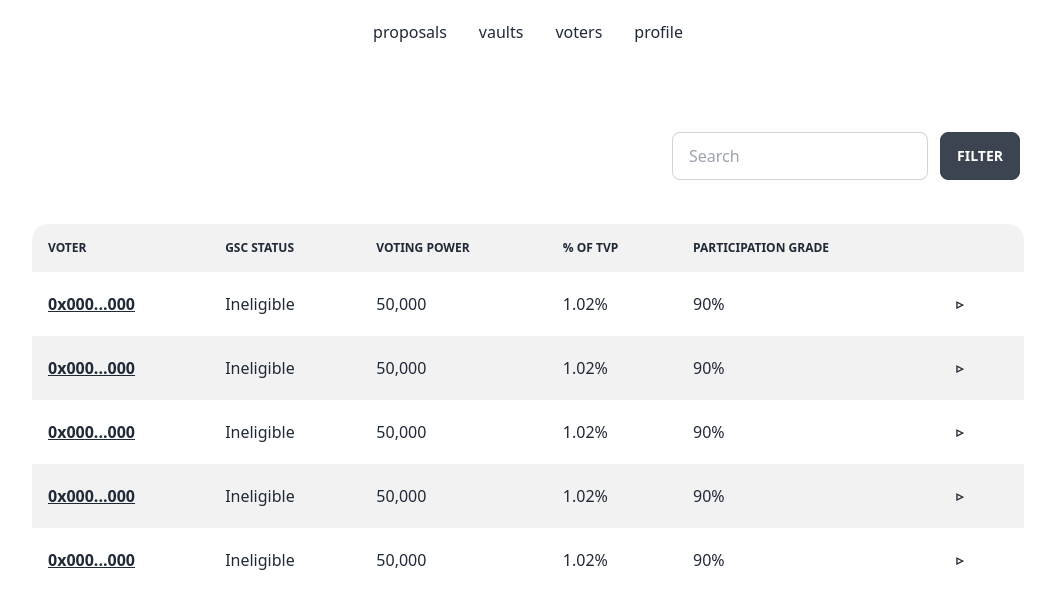
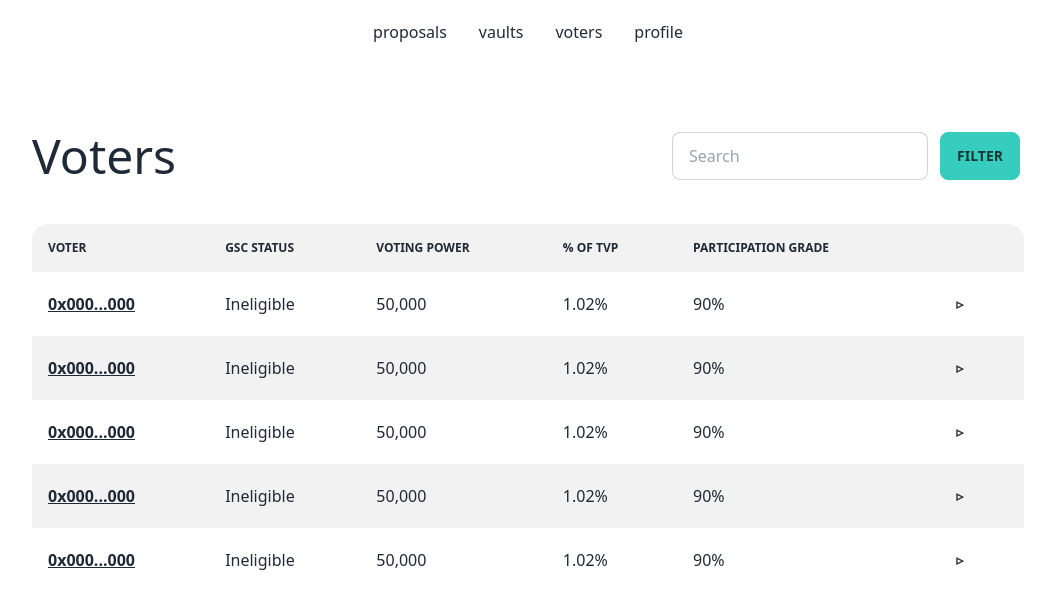
Before and after one commit to delvtech/council-kit, a Next.js app in the folder apps/council-ui/: page /voters in a window 1280 px wide. Shown: the top 608 px of the page, without its empty margins (112-1167 px from the left). Built offline with nearby package versions, Linux system fonts and the light colour scheme; what wagmi would draw is missing.

Commit message:
voters list refactor

```diff
--- a/apps/council-ui/pages/vaults/index.tsx
+++ b/apps/council-ui/pages/vaults/index.tsx
@@ -7,8 +7,8 @@ export default function Vaults(): ReactElement {
     <Container>
       {/* Page Header */}
       <div>
-        <div className="text-5xl text-accent-content">Vaults</div>
-        <div className="mt-6 text-lg text-accent-content ">
+        <div className="text-5xl">Vaults</div>
+        <div className="mt-6 text-lg ">
           Voting Vaults provide the ability to assign voting power to specific
           types of tokens/positions. The result is beautiful — governance users
           can maximize capital efficiency while maintaining the ability to
--- a/apps/council-ui/pages/voters/index.tsx
+++ b/apps/council-ui/pages/voters/index.tsx
@@ -1,12 +1,13 @@
+import { Container } from "components/base/Container";
 import Link from "next/link";
 import { ReactElement } from "react";
 
 export default function Voters(): ReactElement {
   return (
-    <div className="m-auto mt-16 flex max-w-5xl flex-col items-center gap-y-10 px-4">
+    <Container>
       {/* Page Header */}
       <div className="flex w-full items-center gap-x-2">
-        <h1 className="w-full text-3xl text-primary-content">Voters</h1>
+        <h1 className="w-full text-5xl">Voters</h1>
 
         {/* Search Input Box */}
         <input
@@ -17,7 +18,7 @@ export default function Voters(): ReactElement {
 
         {/* Filter Dropdown */}
         <div className="daisy-dropdown">
-          <label tabIndex={0} className="daisy-btn m-1">
+          <label tabIndex={0} className="daisy-btn-accent daisy-btn m-1">
             Filter
           </label>
           <ul
@@ -157,6 +158,6 @@ export default function Voters(): ReactElement {
           </tr>
         </tbody>
       </table>
-    </div>
+    </Container>
   );
 }
```
